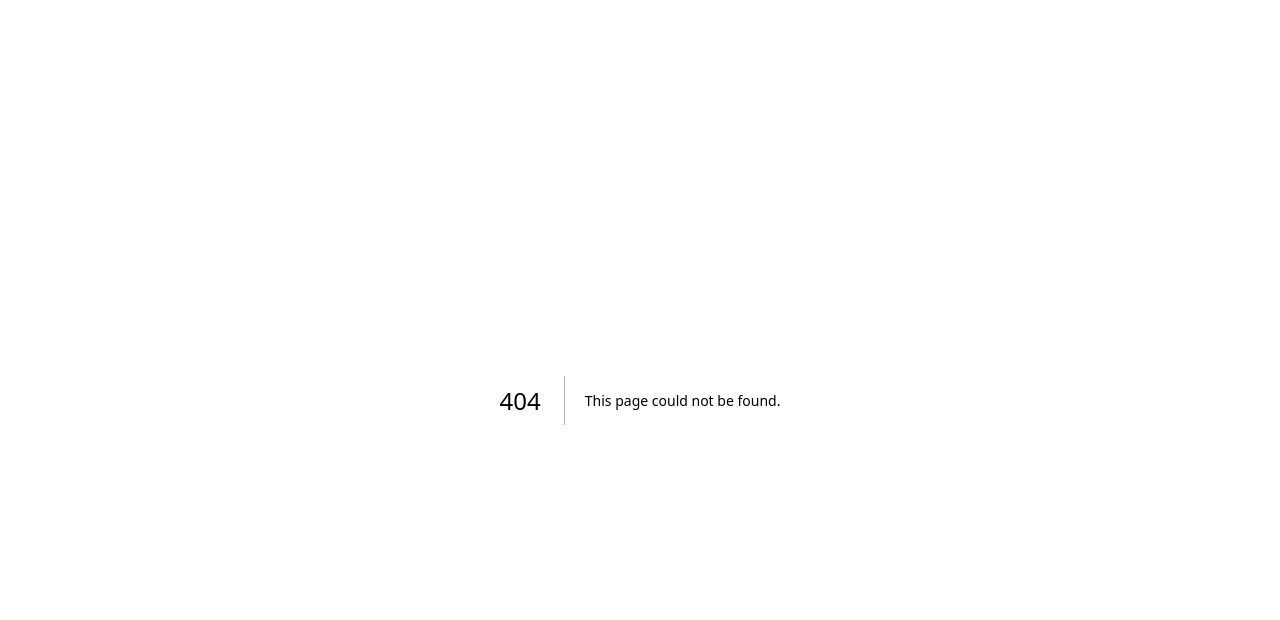
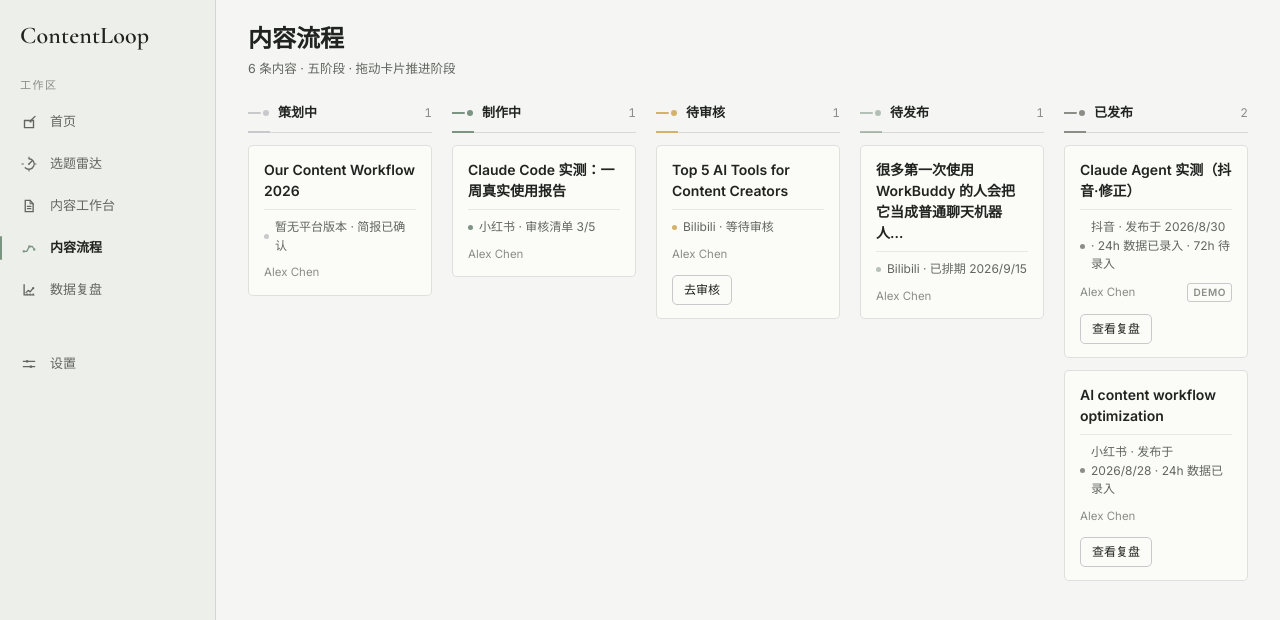
Before and after one commit to halexzd686-cloud/contentloop, a Next.js app: page /dev/m7-prototype/pipeline in a window 1280 px wide. Before the commit this address had no page. Shown: the top 620 px of the page. Built offline with nearby package versions, Linux system fonts and the light colour scheme.

Commit message:
feat(m7): pipeline prototype — open columns with motif headers, document tiles, quiet actions

```diff
--- /dev/null
+++ b/app/dev/m7-prototype/_components/pipeline-proto.tsx
@@ -0,0 +1,164 @@
+"use client";
+
+import { useState } from "react";
+import { M7Rail } from "./rail";
+
+/**
+ * M7 High-Fidelity Prototype — Pipeline / 内容流程
+ * Route: /dev/m7-prototype/pipeline (isolated, no records, presentation data)
+ *
+ * Approved: design-thinking text + mock .shots/pipeline-final-v2.png.
+ * Open Columns (no column containers) · ──● column headers with stage
+ * colors · document-surface tiles with hairline + StatusMarker facts ·
+ * Quiet Buttons only where a real action exists. Zero AI, zero
+ * trajectory actions, zero rainbow status colors.
+ *
+ * Existing Function → New Presentation:
+ * 5 columns → COLUMNS/status · tiles → PipelineItem + PlatformChips data ·
+ * drag → dnd-kit + PATCH status + server-reject revert (prototype:
+ * presentation only) · tile click → detail drawer · quiet actions →
+ * studio/review/analytics routes · DEMO badge → isDemo.
+ */
+
+interface Tile {
+  title: string;
+  fact: string;
+  owner: string;
+  demo?: boolean;
+  action?: string;
+}
+
+interface Col {
+  key: string;
+  name: string;
+  color: string;
+  tiles: Tile[];
+}
+
+const COLS: Col[] = [
+  {
+    key: "planning",
+    name: "策划中",
+    color: "#C8C9CB",
+    tiles: [{ title: "Our Content Workflow 2026", fact: "暂无平台版本 · 简报已确认", owner: "Alex Chen" }],
+  },
+  {
+    key: "in_progress",
+    name: "制作中",
+    color: "#7C9482",
+    tiles: [{ title: "Claude Code 实测：一周真实使用报告", fact: "小红书 · 审核清单 3/5", owner: "Alex Chen" }],
+  },
+  {
+    key: "review",
+    name: "待审核",
+    color: "#D4B26A",
+    tiles: [{ title: "Top 5 AI Tools for Content Creators", fact: "Bilibili · 等待审核", owner: "Alex Chen", action: "去审核" }],
+  },
+  {
+    key: "scheduled",
+    name: "待发布",
+    color: "rgba(124,148,130,0.55)",
+    tiles: [{ title: "很多第一次使用 WorkBuddy 的人会把它当成普通聊天机器人…", fact: "Bilibili · 已排期 2026/9/15", owner: "Alex Chen" }],
+  },
+  {
+    key: "published",
+    name: "已发布",
+    color: "#8B8E87",
+    tiles: [
+      { title: "Claude Agent 实测（抖音·修正）", fact: "抖音 · 发布于 2026/8/30 · 24h 数据已录入 · 72h 待录入", owner: "Alex Chen", demo: true, action: "查看复盘" },
+      { title: "AI content workflow optimization", fact: "小红书 · 发布于 2026/8/28 · 24h 数据已录入", owner: "Alex Chen", action: "查看复盘" },
+    ],
+  },
+];
+
+function ColMotif({ color }: { color: string }) {
+  return (
+    <svg width="22" height="10" viewBox="0 0 22 10" aria-hidden>
+      <line x1="0" y1="5" x2="12" y2="5" stroke={color} strokeWidth="2" strokeLinecap="round" />
+      <circle cx="18" cy="5" r="3" fill={color} />
+    </svg>
+  );
+}
+
+export function PipelineProto() {
+  const [active, setActive] = useState("pipeline");
+
+  return (
+    <div className="flex min-h-screen" style={{ background: "#F5F6F3", color: "#20231F" }}>
+      <link
+        rel="stylesheet"
+        href="https://fonts.googleapis.com/css2?family=Cormorant+Garamond:wght@500;600&family=Noto+Sans+SC:wght@400;500;600&display=swap"
+      />
+      <M7Rail active={active} onSelect={setActive} />
+
+      <div className="flex min-w-0 flex-1 flex-col">
+        <header className="px-8 pt-6">
+          <h1 className="text-[24px] font-semibold leading-tight">内容流程</h1>
+          <p className="mt-1.5 text-[12.5px]" style={{ color: "#626660" }}>
+            6 条内容 · 五阶段 · 拖动卡片推进阶段
+          </p>
+        </header>
+
+        <div
+          className="grid flex-1 content-start gap-5 px-8 pt-6"
+          style={{ gridTemplateColumns: "repeat(5, 1fr)" }}
+        >
+          {COLS.map((col) => (
+            <div key={col.key}>
+              {/* ──● column header + hairline with stage segment */}
+              <div
+                className="relative flex items-center gap-2 pb-2.5"
+                style={{ borderBottom: "1px solid rgba(200,201,203,0.65)", color: col.color }}
+              >
+                <ColMotif color={col.color} />
+                <span className="text-[13px] font-semibold" style={{ color: "#20231F" }}>
+                  {col.name}
+                </span>
+                <span className="ml-auto text-xs tabular-nums" style={{ color: "#8B8E87" }}>
+                  {col.tiles.length}
+                </span>
+                <span
+                  className="absolute -bottom-px left-0 h-[2px] w-[22px]"
+                  style={{ background: col.color }}
+                />
+              </div>
+
+              {col.tiles.map((tile) => (
+                <div
+                  key={tile.title}
+                  className="mt-3 cursor-pointer rounded-[5px] px-[15px] py-[13px]"
+                  style={{ background: "#FBFBF8", border: "1px solid rgba(200,201,203,0.55)" }}
+                >
+                  <div className="text-[14px] font-semibold leading-[1.5]">{tile.title}</div>
+                  <hr className="my-2" style={{ border: "none", borderTop: "1px solid rgba(200,201,203,0.4)" }} />
+                  <div className="flex items-center gap-1.5 text-xs leading-[1.55]" style={{ color: "#626660" }}>
+                    <span className="inline-block h-[5px] w-[5px] shrink-0 rounded-full" style={{ background: col.color }} />
+                    {tile.fact}
+                  </div>
+                  <div className="mt-[9px] flex items-baseline justify-between text-[11.5px]" style={{ color: "#8B8E87" }}>
+                    <span>{tile.owner}</span>
+                    {tile.demo && (
+                      <span className="rounded-[3px] px-[5px] py-px text-[10px] font-semibold tracking-[0.06em]" style={{ border: "1px solid #C8C9CB", color: "#8B8E87" }}>
+                        DEMO
+                      </span>
+                    )}
+                  </div>
+                  {tile.action && (
+                    <div className="mt-3 flex gap-2">
+                      <button
+                        className="inline-flex h-[30px] items-center rounded-[5px] px-[11px] text-xs font-medium"
+                        style={{ border: "1px solid #C8C9CB", color: "#20231F", background: "transparent" }}
+                      >
+                        {tile.action}
+                      </button>
+                    </div>
+                  )}
+                </div>
+              ))}
+            </div>
+          ))}
+        </div>
+      </div>
+    </div>
+  );
+}
--- /dev/null
+++ b/app/dev/m7-prototype/pipeline/page.tsx
@@ -0,0 +1,5 @@
+import { PipelineProto } from "../_components/pipeline-proto";
+
+export default function PipelinePrototypePage() {
+  return <PipelineProto />;
+}
```
